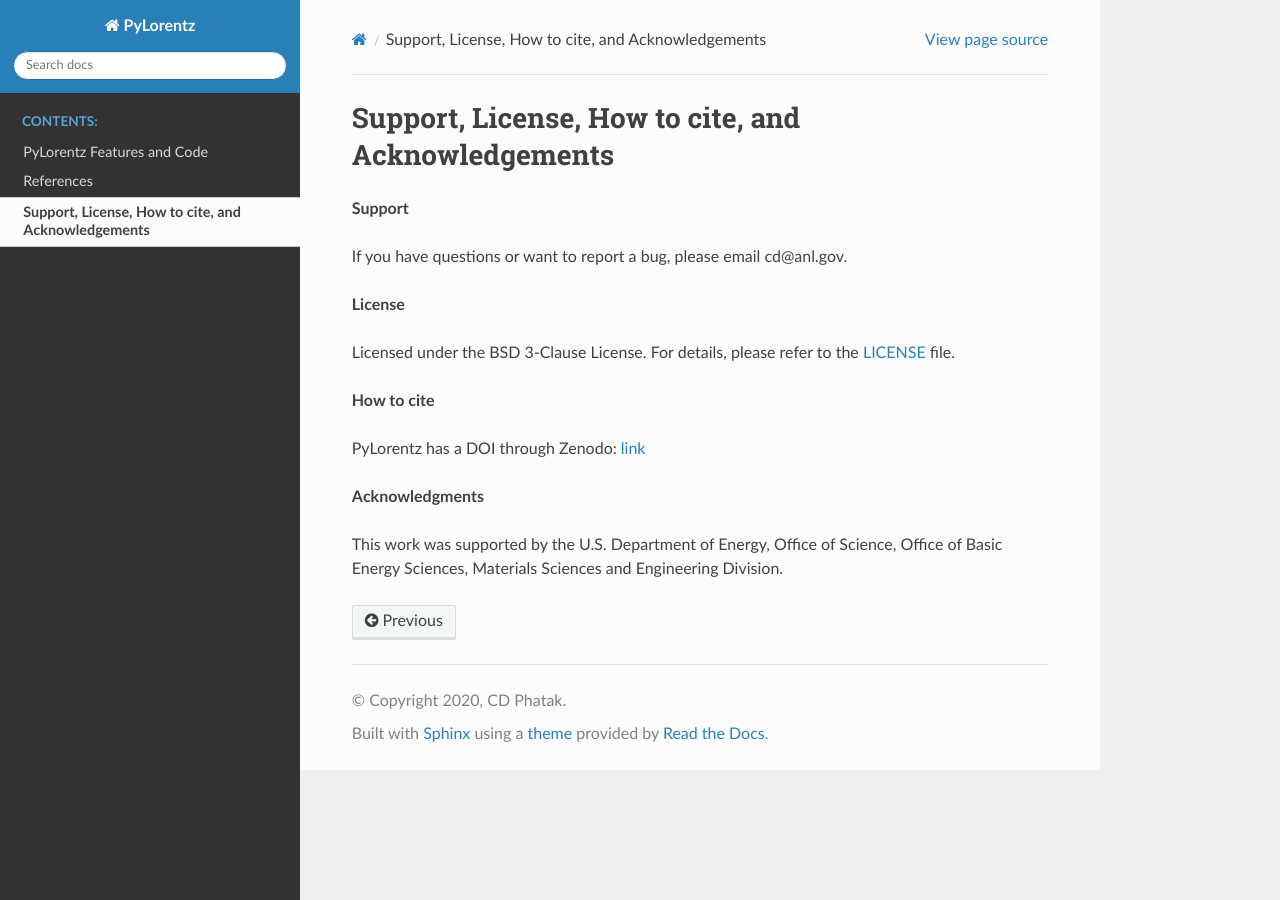
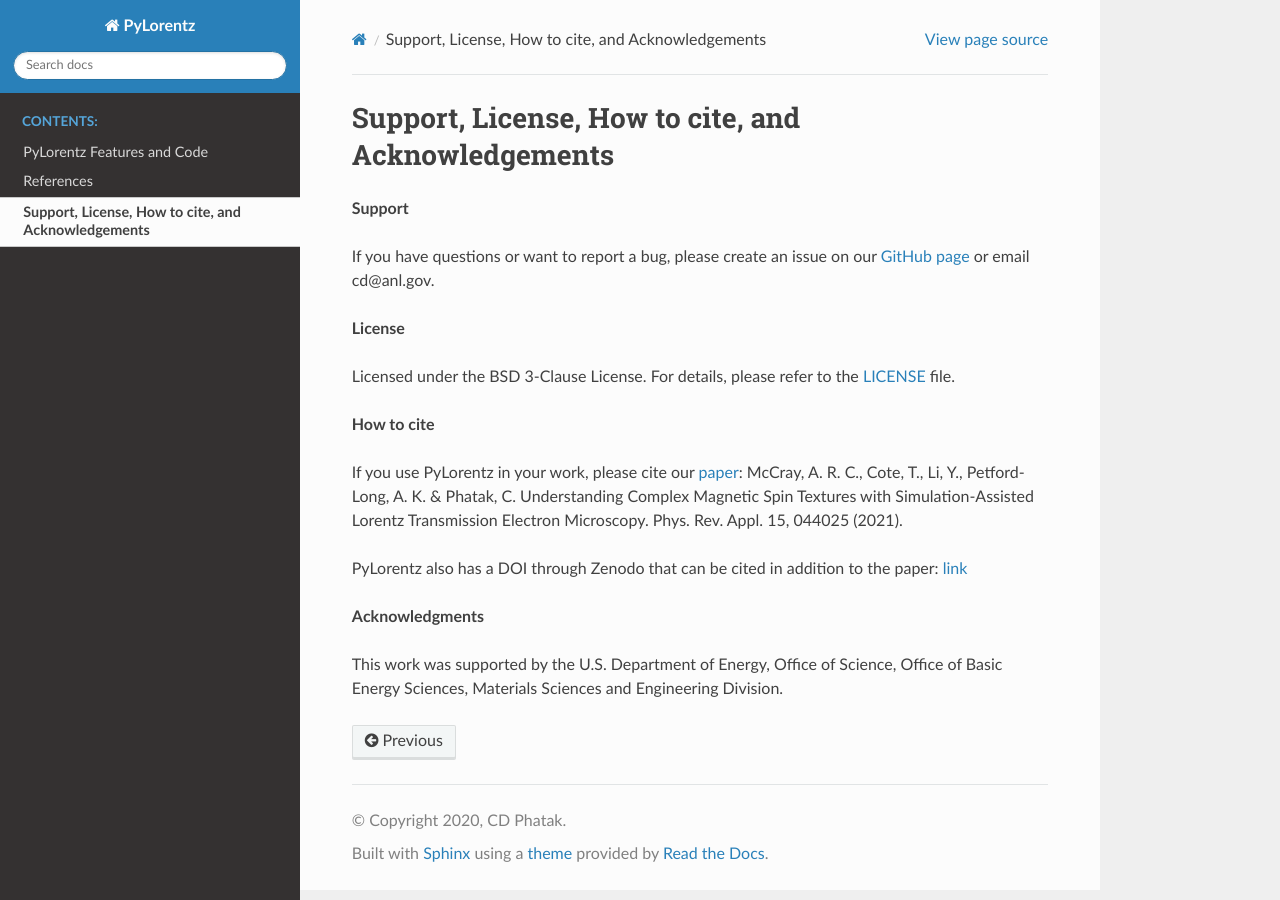
Before and after one commit to PyLorentz/PyLorentz, a Sphinx documentation site: the page built from docs/source/License.rst, in a window 1280 px wide. Built offline with Sphinx 7.4.7 and the Read the Docs theme 2.0.0, drawn with Linux system fonts in a browser that asks for light colours; pages that are not in the unit, such as notebooks, are missing from menus.

Commit message:
update License.rst

```diff
--- a/docs/source/License.rst
+++ b/docs/source/License.rst
@@ -3,7 +3,7 @@ Support, License, How to cite, and Acknowledgements
 
 **Support**
 
-If you have questions or want to report a bug, please email cd\@anl.gov.
+If you have questions or want to report a bug, please create an issue on our `GitHub page <https://github.com/PyLorentz/PyLorentz/issues>`_ or email cd\@anl.gov.
 
 **License**
 
@@ -12,7 +12,9 @@ Licensed under the BSD 3-Clause License. For details, please refer to the `LICEN
 
 **How to cite**
 
-PyLorentz has a DOI through Zenodo: `link <https://zenodo.org/badge/latestdoi/263821805>`_
+If you use PyLorentz in your work, please cite our `paper <https://doi.org/10.1103/PhysRevApplied.15.044025>`_: McCray, A. R. C., Cote, T., Li, Y., Petford-Long, A. K. & Phatak, C. Understanding Complex Magnetic Spin Textures with Simulation-Assisted Lorentz Transmission Electron Microscopy. Phys. Rev. Appl. 15, 044025 (2021).
+
+PyLorentz also has a DOI through Zenodo that can be cited in addition to the paper: `link <https://zenodo.org/badge/latestdoi/263821805>`_
 
 **Acknowledgments**
 
```
